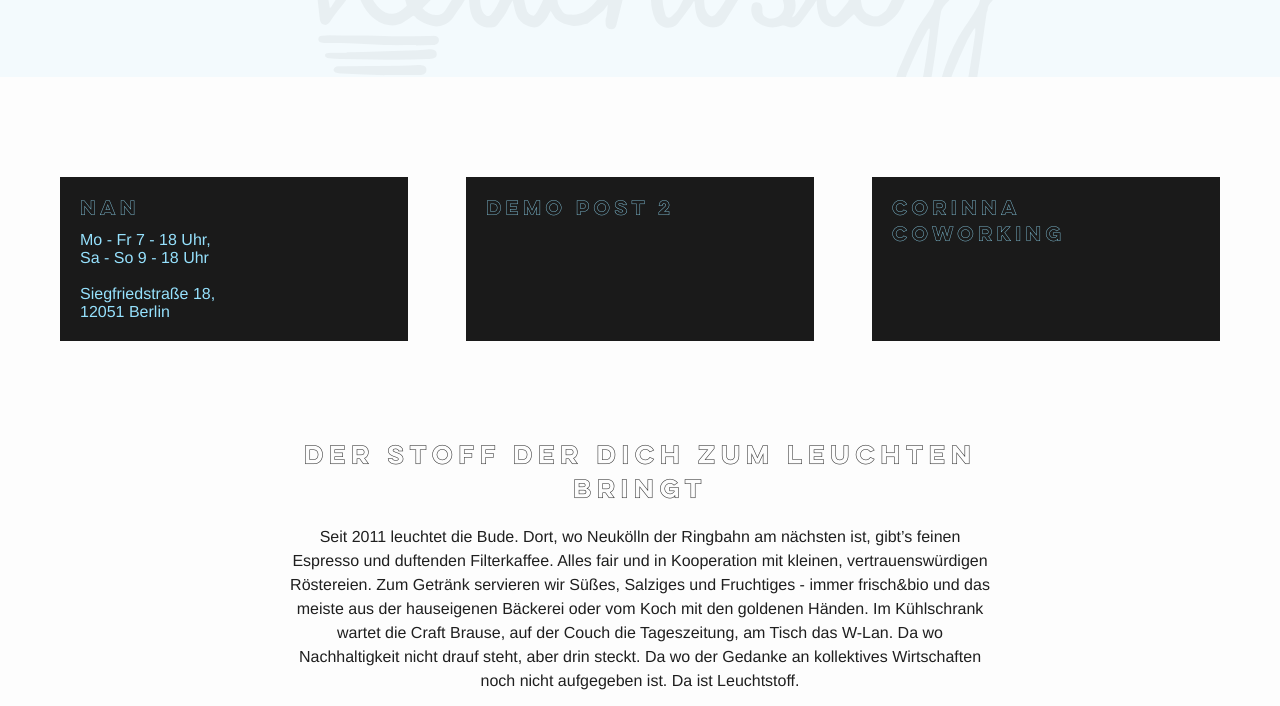
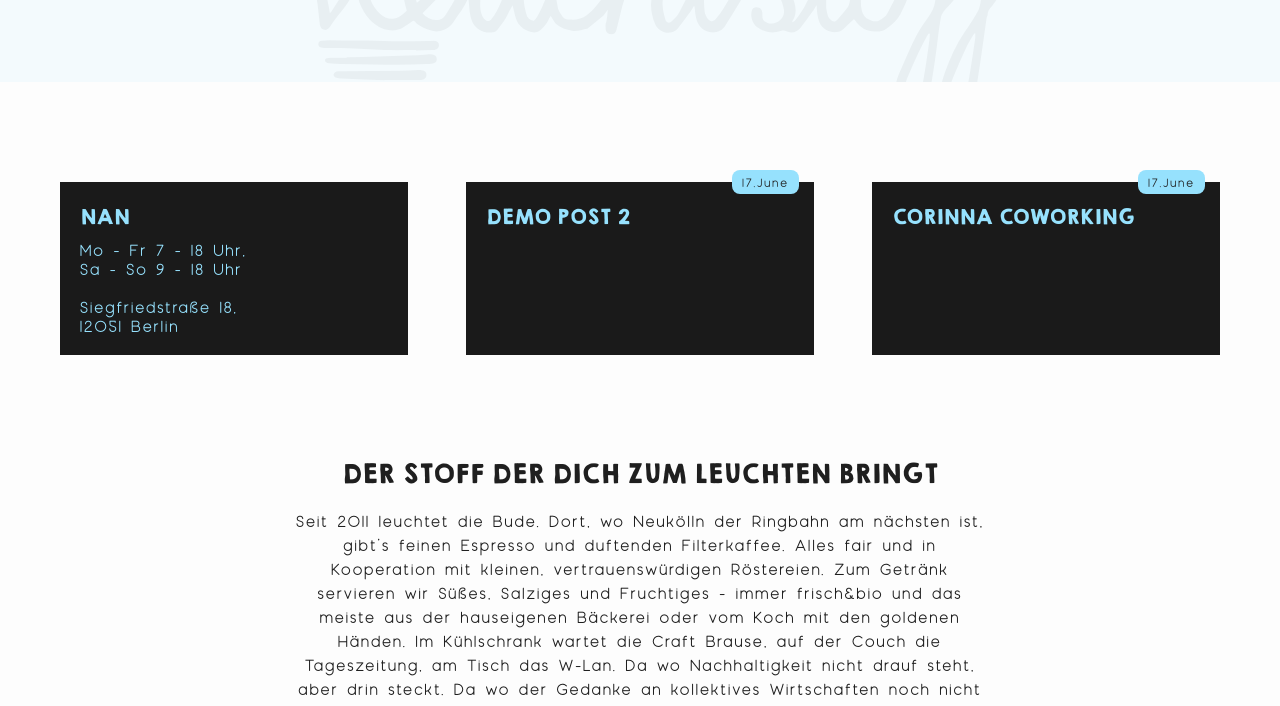
Before and after one commit to fynnit/ls, an Eleventy site: page index.md in a window 1280 px wide. Shown: the part 285-991 px from the top of the page. Built offline with nearby package versions, Linux system fonts and the light colour scheme; Eleventy itself is replaced by a stand-in of ours; files that its build step writes are made by us from their sources.

Commit message:
more styles

```diff
--- a/_includes/home.liquid
+++ b/_includes/home.liquid
@@ -19,6 +19,8 @@ layout: base.liquid
         </article>
         {% for article in collections.news %}
             <article class="article" onclick="window.location.href='{{article.url}}'">
+                <span class="date">{{article.date | dateformat }}</span>
+
                 <h3>{{article.data.title}}</h3>
                 <p>{% if article.data.page.excerpt %}
                         {{-article.data.page.excerpt}}
--- a/package.json
+++ b/package.json
@@ -13,7 +13,8 @@
   "author": "",
   "license": "ISC",
   "devDependencies": {
-    "@11ty/eleventy": "^0.11.0"
+    "@11ty/eleventy": "^0.11.0",
+    "moment-timezone": "^0.5.31"
   },
   "dependencies": {
     "sass": "^1.26.8"
--- a/scss/lib/_fonts.scss
+++ b/scss/lib/_fonts.scss
@@ -46,17 +46,28 @@
     font-weight: 500;
 }
 
-$sans:       'Helvetica Neue', Arial, sans-serif;
-$display:    'lulo', 'Ramona', serif;
+@font-face {
+    font-family: 'happy';
+    font-display: swap;
+    src: url(/assets/fonts/kghb.ttf);
+    font-weight: 700;
+}
+
+$sans:       'Moon', 'Helvetica Neue', Arial, sans-serif;
+$display:    'happy', 'lulo', 'Ramona', serif;
 $display-2:  'neord', serif;
 
 
-h1,h2,h3 {
+h1,h2,h3,
+nav a {
     font-family: $display;
     font-weight: 300;
     text-transform: uppercase;
     // -webkit-font-smoothing: antialiased;
     // -moz-osx-font-smoothing: grayscale;
+
+    letter-spacing: normal;
+    word-spacing: normal;
 }
 nav a {
     // font-weight: 300;
@@ -72,6 +83,10 @@ a,span,p,li,div {
     font-family: $sans;
     font-weight: 500;
     color: inherit;
+
+
+    letter-spacing: 2px;
+    word-spacing: -3px;
 }
 
 p {
--- a/scss/main.scss
+++ b/scss/main.scss
@@ -143,8 +143,15 @@ header {
             justify-content: center;
             align-items: center;
             height: 300px;
+            filter: grayscale(100%);
+            transition: filter 300ms;
+            &:hover {
+                filter: grayscale(0%);
+                transition: filter 300ms;
+            }
             span {
-                font-family: $display;
+            //     font-family: $display;
+                @extend h2;
             }
             @extend %hover;
         }
--- a/scss/pages/_home.scss
+++ b/scss/pages/_home.scss
@@ -28,9 +28,20 @@
             margin-bottom: 20px;
         }
         padding: 20px;
-
+        position: relative;
         // @extend %hover;
-
+        .date {
+            display: block;
+            padding: 5px 10px;
+            font-size: 12px;
+            color: $text-black;
+            background-color: lighten($blue, 30%);
+            border-radius: 8px;
+            position: absolute;
+            top: 0;
+            right: 15px;
+            transform: translate(0, -50%);
+        }
         h3 {
             margin-bottom: 0.5rem;
         }
```
Also changed, not shown: .eleventy.js, assets/fonts/kghb.ttf (added), assets/fonts/kghbs.ttf (added), assets/fonts/kghs.ttf (added), 6 other files.
